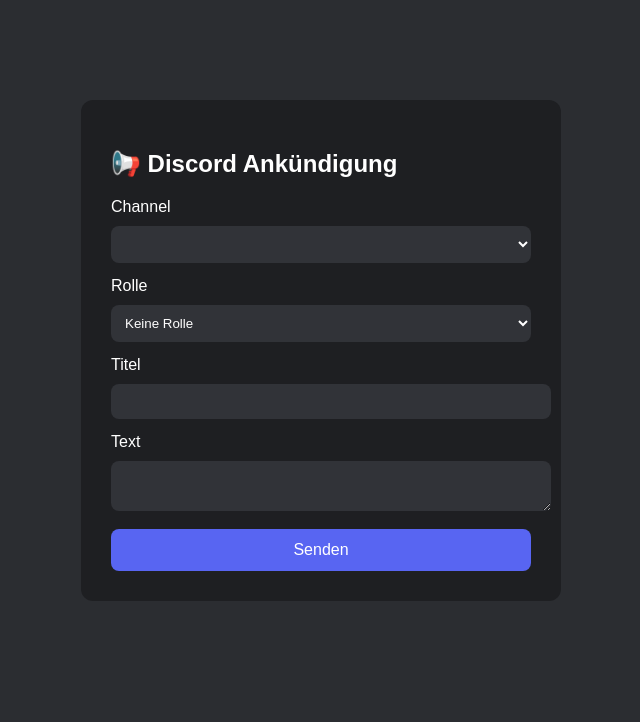
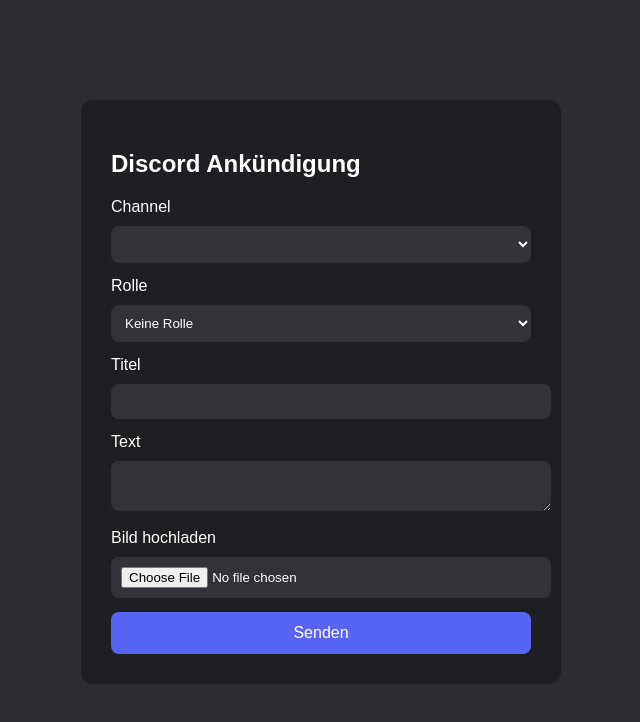
Before and after one commit to AKisON35250/Ank-ndiger, a website: page public/index.html in a window 1280 px wide. Shown: the whole page, without its empty margins (319-959 px from the left). Drawn offline with Linux system fonts and the light colour scheme; no server answers.

Commit message:
Fix HTML formatting and add image upload input

```diff
--- a/public/index.html
+++ b/public/index.html
@@ -10,7 +10,7 @@
 
 <div class="panel">
 
-<h2>📢 Discord Ankündigung</h2>
+<h2>Discord Ankündigung</h2>
 
 <label>Channel</label>
 <select id="channels"></select>
@@ -26,6 +26,9 @@
 <label>Text</label>
 <textarea id="message"></textarea>
 
+<label>Bild hochladen</label>
+<input type="file" id="image">
+
 <button onclick="send()">Senden</button>
 
 </div>
```
